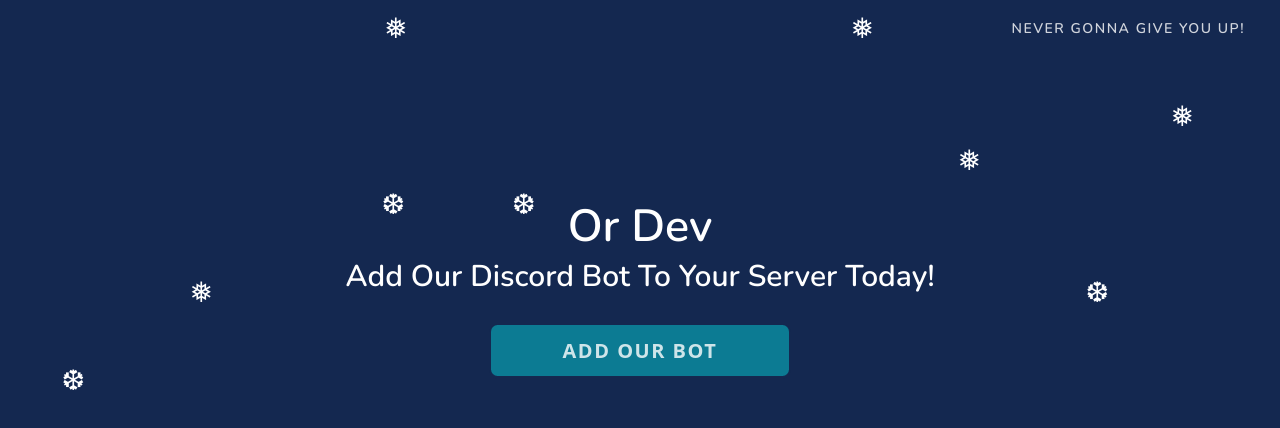
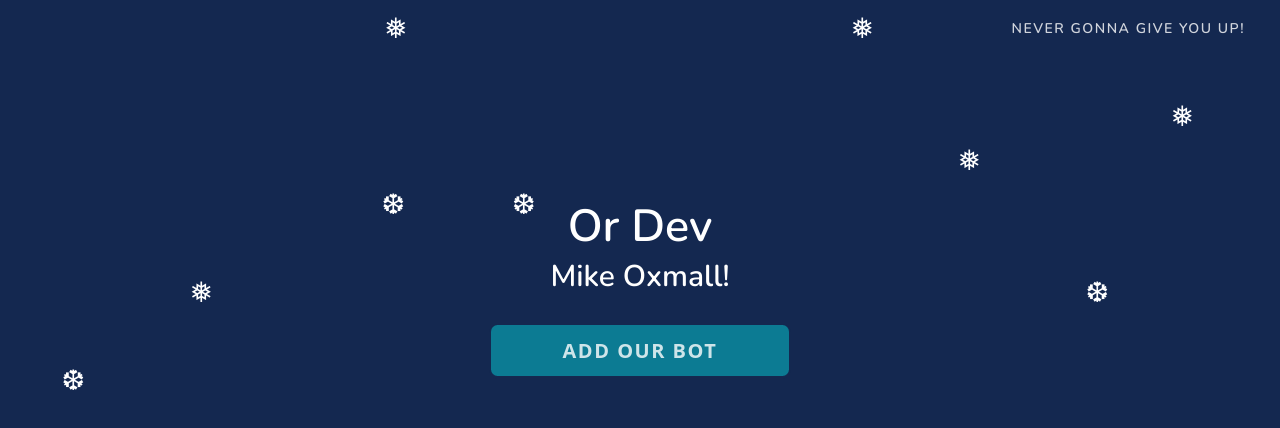
Before and after one commit to Or513/Or513.github.io, a plain HTML site: page index.html in a window 1280 px wide. Drawn offline with nearby package versions, Linux system fonts and the light colour scheme.

Commit message:
Update index.html

```diff
--- a/index.html
+++ b/index.html
@@ -13,7 +13,7 @@
             </div>
             <div class="content">
                 <h1 class="title m-b-md">Or Dev</h1>
-                <h2 class="m2">Add Our Discord Bot To Your Server Today!</h2>
+                <h2 class="m2">Mike Oxmall!</h2>
                 <div class="links">
                     <a href="https://discord.gg/vfGHJ6myC5" class="button-5 links">Add Our Bot</a>
                 </div>
```
